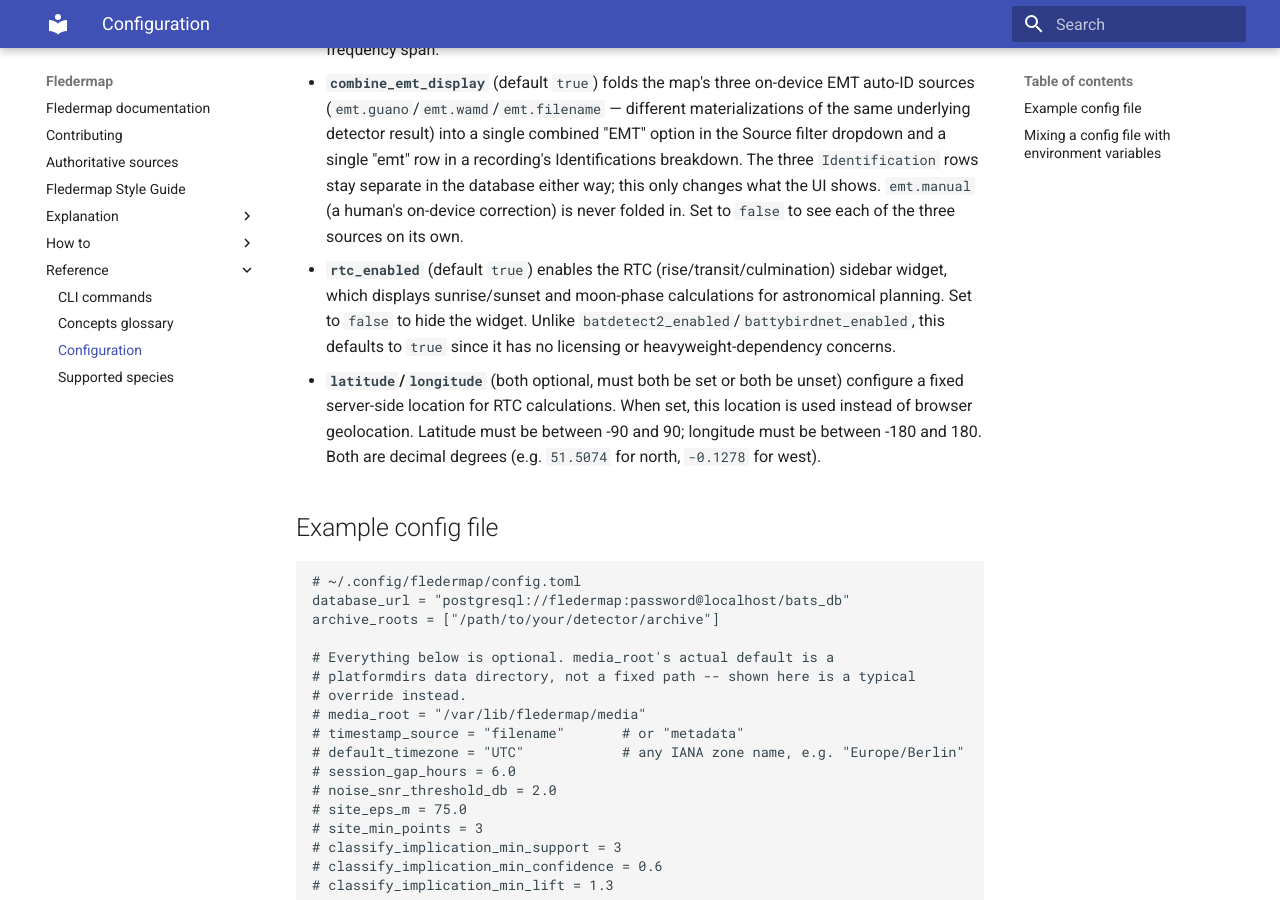
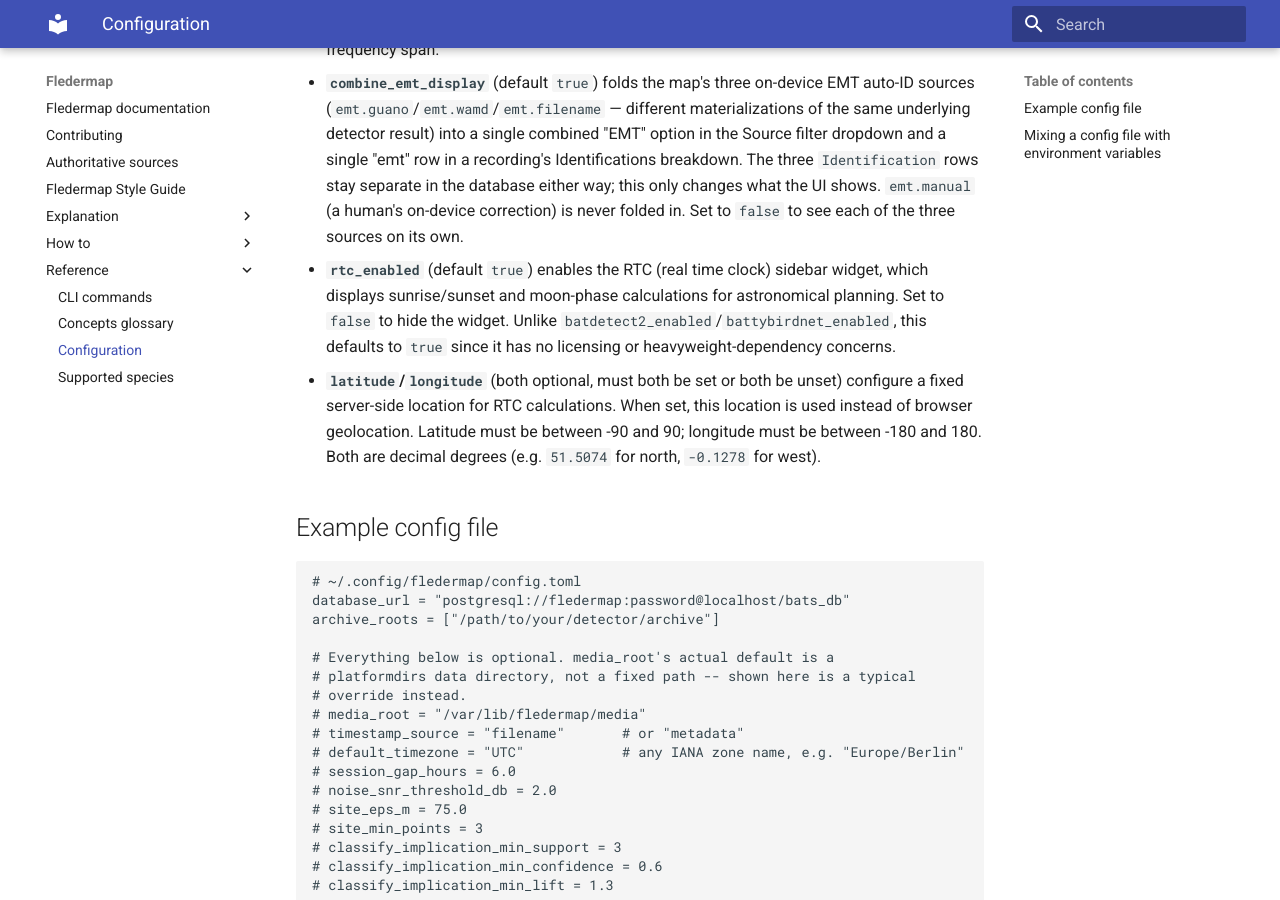
Before and after one commit to bytehexe/fledermap, an MkDocs documentation site: the page built from docs/reference/configuration.md, in a window 1280 px wide and 900 px high, scrolled down 4199 px. Built offline with MkDocs 1.6.1 and Material for MkDocs 9.7.7, drawn with Linux system fonts in a browser that asks for light colours.

Commit message:
fix: correct RTC acronym definition in configuration.md
Change 'rise/transit/culmination' to 'real time clock' per design spec
(docs/superpowers/specs/2026-09-26-fledermap-rtc-widget-design.md).
Co-Authored-By: Claude Haiku 4.5 <noreply@anthropic.com>

```diff
--- a/docs/reference/configuration.md
+++ b/docs/reference/configuration.md
@@ -127,7 +127,7 @@ Notes on individual settings:
   separate in the database either way; this only changes what the UI shows. `emt.manual` (a
   human's on-device correction) is never folded in. Set to `false` to see each of the three
   sources on its own.
-- **`rtc_enabled`** (default `true`) enables the RTC (rise/transit/culmination) sidebar widget,
+- **`rtc_enabled`** (default `true`) enables the RTC (real time clock) sidebar widget,
   which displays sunrise/sunset and moon-phase calculations for astronomical planning. Set to
   `false` to hide the widget. Unlike `batdetect2_enabled`/`battybirdnet_enabled`, this defaults
   to `true` since it has no licensing or heavyweight-dependency concerns.
```
